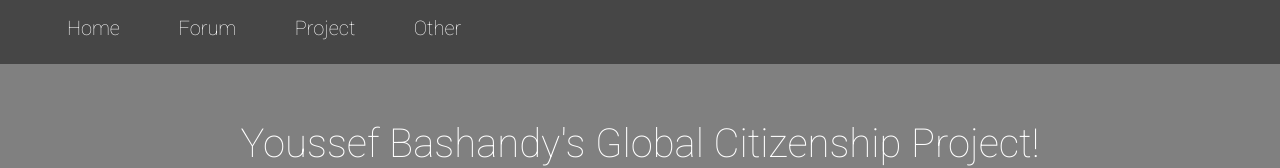
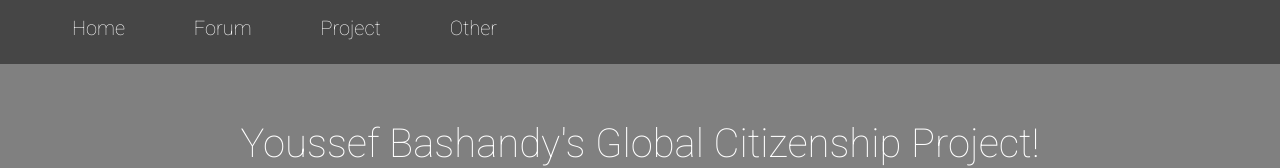
Before and after one commit to AttributeErrorStuff/RacismSite, a plain HTML site: page docs/index.html in a window 1280 px wide. Shown: the top 168 px of the page. Drawn offline with Linux system fonts and the light colour scheme.

Commit message:
Update styles.css

```diff
--- a/docs/styles.css
+++ b/docs/styles.css
@@ -10,8 +10,9 @@ html, body {
     background: rgb(70,70,70);
     position: fixed;
     top: 0;
+    height: 8vmin;
     width: 100%;
-    height: 8vmin;
+    overflow: hidden;
 }
 
 @keyframes navitemhover {
@@ -30,7 +31,7 @@ html, body {
     display: inline;
     font-size: 2.5vmin;
     cursor: pointer;
-    padding: 3.36vmin;
+    padding: 4vmin;
     text-anchor: middle;
 }
 
@@ -39,6 +40,10 @@ html, body {
     animation-duration: 0.25s;
     background: white;
     color: rgb(70,70,70);
+}
+
+#navul {
+    height: inherit;
 }
 
 .hometitle {
```
